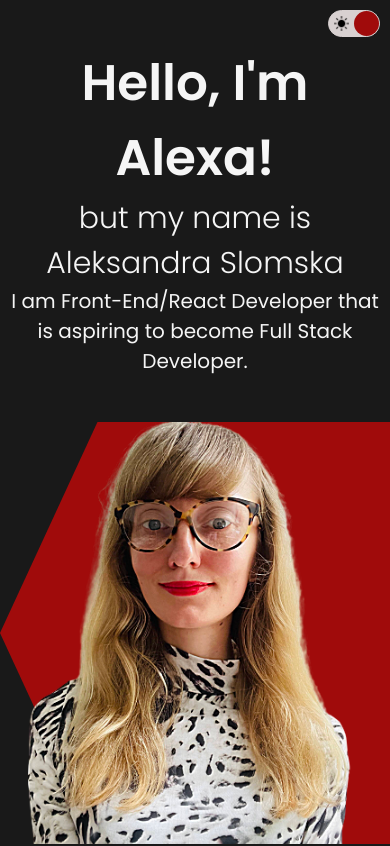
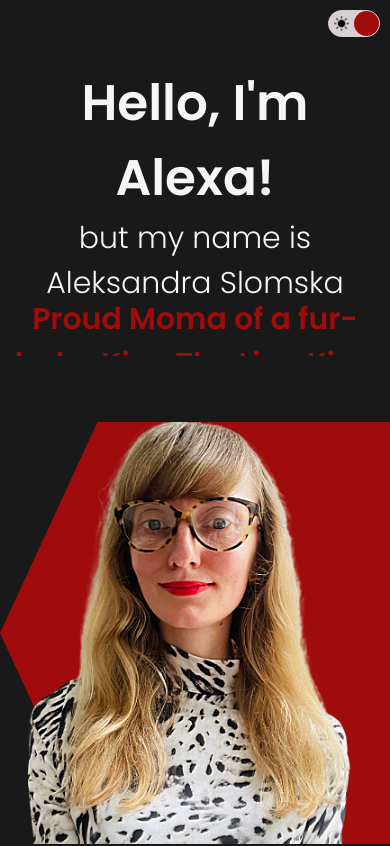
Before and after one commit to snowleopardAlexa/react-portfolio-2021, a React (Create React App) app: page / in a window 390 px wide. Shown: the top 846 px of the page. Built offline with nearby package versions, Linux system fonts and the light colour scheme.

Commit message:
add height to see animation

```diff
--- a/src/components/Intro/intro.css
+++ b/src/components/Intro/intro.css
@@ -100,10 +100,16 @@
     .intro {
        flex-direction: column;
     }
+
     .intro-left-wrapper {
         padding: 10px;
         align-items: center;
         justify-content: center;
         text-align: center;
+        height: 100%;
+    }
+
+    .i-desc {
+        display: none;
     }
 }
```
